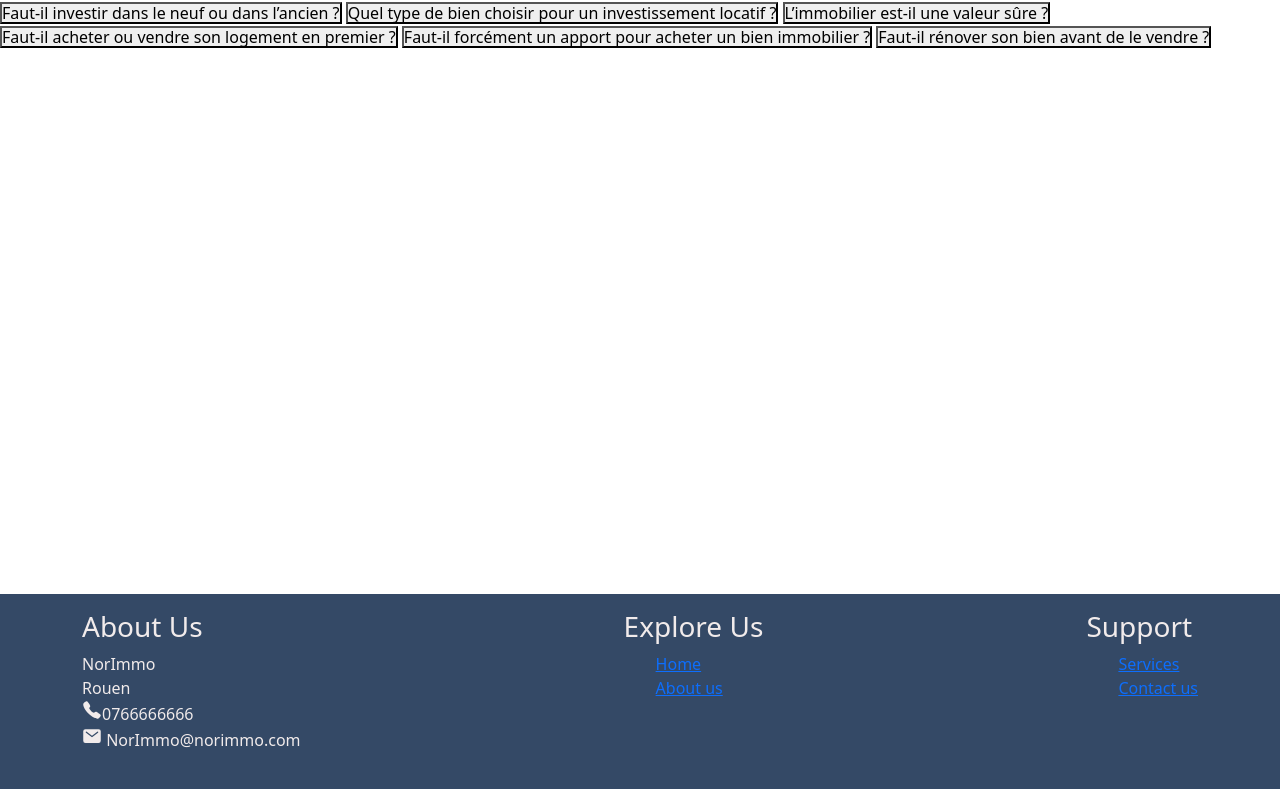
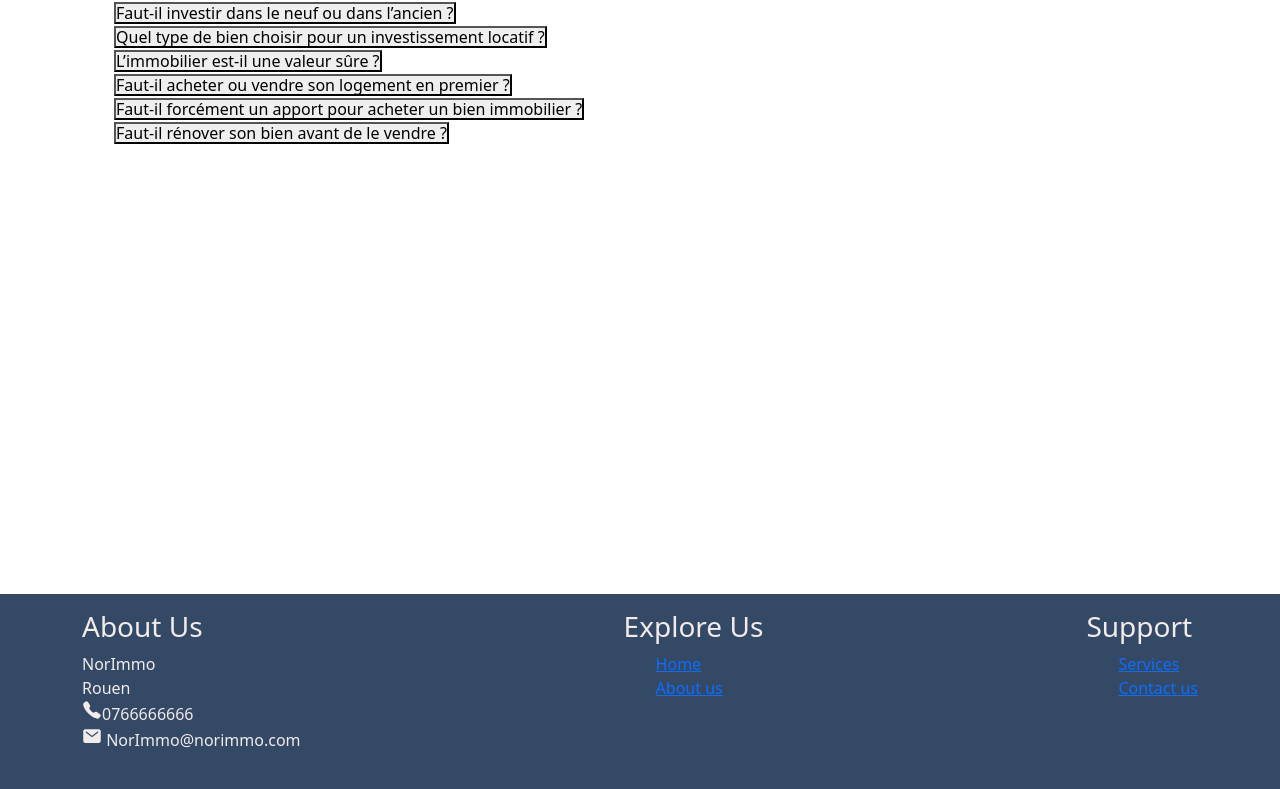
Before and after one commit to trobillard/Norimmo, a website built with Parcel: page FAQ.html in a window 1280 px wide. Shown: the part 255-1044 px from the top of the page. Built offline with nearby package versions, Linux system fonts and the light colour scheme.

Commit message:
FAQ sous forme de list

```diff
--- a/FAQ.html
+++ b/FAQ.html
@@ -64,43 +64,47 @@
       </div>
     </section>
   </header>
-  <main>
+  <main class="container">
+    <section class="faqcontainer">
       <h2>FAQ</h2>
-    <button id="togg1">Faut-il investir dans le neuf ou dans l’ancien ?</button>
+      <ul>
+      <li><button id="togg1">Faut-il investir dans le neuf ou dans l’ancien ?</button></li>
       <div id="d1">
         <p>Au moment de devenir propriétaire, on peut se demander s’il est préférable d’acheter dans le neuf ou dans l’ancien.
           Qu’il s’agisse d’un achat sur plan (aussi appelé en VEFA) ou d’une construction, un logement neuf respecte les dernières normes d’habitation mais coûte plus cher à l’achat. Cependant, de nombreuses aides financières et fiscales permettent de tirer avantage d’un achat immobilier neuf. Il n’est pas nécessaire de faire des travaux les premières années et vous pouvez souvent choisir l’agencement des pièces en amont du projet.
           Inversement, les logements anciens sont généralement proposés à des prix plus bas mais nécessitent souvent des travaux de rafraîchissement ou des travaux plus lourds pour une mise en conformité des lieux.</p>
       </div>
-    <button id="togg2">Quel type de bien choisir pour un investissement locatif ?</button>
+      <li><button id="togg2">Quel type de bien choisir pour un investissement locatif ?</button></li>
       <div id="d2">
         <p>Les meilleurs investissements locatifs se font sur les petites surfaces. Vous aurez en effet plus de facilités à louer un studio ou un 2 pièces plutôt qu’un 4 pièces (à moins d’opter pour de la colocation).
           La raison est simple : les familles qui ont besoin d’espace ont plus tendance à se tourner vers l’achat de leur propre logement plutôt que vers la location.
           Comme lors de tout achat immobilier, il faudra s’intéresser avant tout à la localisation de votre future acquisition. Sur Bien’ici, les annonces sont géolocalisées pour vous permettre de repérer les commerces, les écoles et les transports à proximité du logement.</p>
       </div>
-    <button id="togg3">L’immobilier est-il une valeur sûre ?</button>
+      <li><button id="togg3">L’immobilier est-il une valeur sûre ?</button></li>
       <div id="d3">
         <p>De nombreux Français choisissent d’investir dans la pierre pour se constituer un patrimoine. Cette solution est préférée à un investissement purement financier car elle semble moins risquée sur le long terme. Pour certaines personnes, il est parfois plus rassurant de posséder un objet matériel qu’une somme d’argent virtuelle. Une maison ou un appartement est un investissement concret, que l’on peut transmettre à ses proches.
         Il est très rare qu’un bien perde toute sa valeur du jour au lendemain. Cependant, il est impossible de prévoir si votre bien prendra ou perdra de la valeur avec le temps. Contrairement à certains placements financiers, le rendement de la pierre n’est pas garanti. Si vous achetez dans un quartier en devenir, où la croissance économique est forte, votre bien peut prendre de la valeur. Un mauvais entretien, une catastrophe naturelle, un dépeuplement, une crise immobilière ou d’autres évènements peuvent au contraire déprécier la valeur de votre bien.</p>
       </div>
-    <button id="togg4">Faut-il acheter ou vendre son logement en premier ?</button>
+      <li><button id="togg4">Faut-il acheter ou vendre son logement en premier ?</button></li>
       <div id="d4">
         <p>Si vous êtes déjà propriétaire et que vous envisagez d’acheter une nouvelle résidence principale, vous vous poserez nécessairement cette question : est-il préférable de vendre mon bien avant d’en acheter un autre ? Ou l’inverse ?
           Commencer par vendre votre ancien logement vous permet de mieux évaluer votre budget pour votre acquisition. Mais cela implique de devoir louer temporairement un autre bien, voire même un garde-meubles, le temps d’emménager dans votre nouveau logement.
           En achetant avant de vendre vous êtes sûrs d’avoir un endroit où habiter après la vente de votre ancien bien. Et généralement, si vous achetez en premier c’est que vous avez trouvé un bien qui vous correspond réellement et pour lequel vous avez eu un coup de cœur.
           Acheter ou vendre en premier ? Votre décision dépendra de plusieurs facteurs et notamment de votre situation personnelle (mutation professionnelle, coup de coeur pour un logement) et du contexte immobilier (taux favorable pour les prêts immobiliers, aides financières…).</p>
       </div>
-    <button id="togg5">Faut-il forcément un apport pour acheter un bien immobilier ?</button>
+      <li><button id="togg5">Faut-il forcément un apport pour acheter un bien immobilier ?</button></li>
       <div id="d5">
         <p>Avant de vous accorder un prêt immobilier, les organismes prêteurs comme les banques doivent s’assurer de votre solidité financière. A cette fin, ils exigent que les mensualités de crédit ne représentent pas plus d’un tiers de vos revenus. Une autre condition très fréquente est que vous disposiez d’un apport personnel égal à au moins 10 % du montant de la transaction (qui englobe le prix du bien, les frais de notaire et les autres frais).
           Cependant, dans un contexte immobilier favorable, avec la possibilité d’aides financières ou fiscales, et si vous envisagez de louer votre logement plutôt que d’y vivre, la banque peut vous accorder un crédit immobilier même si votre apport est réduit. Les loyers que vous allez toucher vous permettront de rembourser le prêt immobilier.</p>
       </div>
-    <button id="togg6">Faut-il rénover son bien avant de le vendre ?</button>
+      <li><button id="togg6">Faut-il rénover son bien avant de le vendre ?</button></li>
       <div id="d6">
         <p>Certains acquéreurs souhaitent acheter un bien où ils pourront directement s’installer. D’autres préfèrent tout modifier pour obtenir un bien à leurs goûts. Statistiquement, les biens rénovés se vendent plus rapidement que les biens avec travaux car ils donnent l’image de logements bien entretenus.
           Posez-vous les bonnes questions au moment de vendre. Il n’est pas forcément question de transformer totalement votre logement. Vous pouvez hésiter à poser de nouvelles fenêtres isolantes mais pas à changer le système électrique si celui-ci n’est plus aux normes (ce qui n'est pas pour autant obligatoire). Les travaux effectués avant la vente ont pour but de rassurer les futurs acquéreurs sur la bonne santé du logement.
           Si vous n’avez pas de gros travaux à faire, il est toujours préférable de donner un coup de fraicheur à son bien pour le vendre en réparant tous les petits défauts (un interrupteur cassé, des robinets vieillis, les dégâts causés par un chien ou un chat…). Repeindre les murs dans des couleurs claires permet aussi de dépersonnaliser les lieux et permet aux potentiels acheteurs de se projeter dans votre logement. Enfin, le home staging, une pratique qui consistent à redécorer votre intérieur de manière sobre et à moindre coût, a fait ses preuves depuis plusieurs années.</p>
       </div>
+    </ul>
+  </section>
   </main>
     <footer class="top py-3">
       <article class ="container">
--- a/css/main.css
+++ b/css/main.css
@@ -138,6 +138,9 @@ FAQ
 ========================================================== */
 #d1, #d2, #d3, #d4, #d5, #d6{
   display: none;
+}
+.container{
+  display: flex;
 }
 
 /*========================Touchpads code=======================*/
```
Lines whose indentation alone changed are shown as unchanged.
